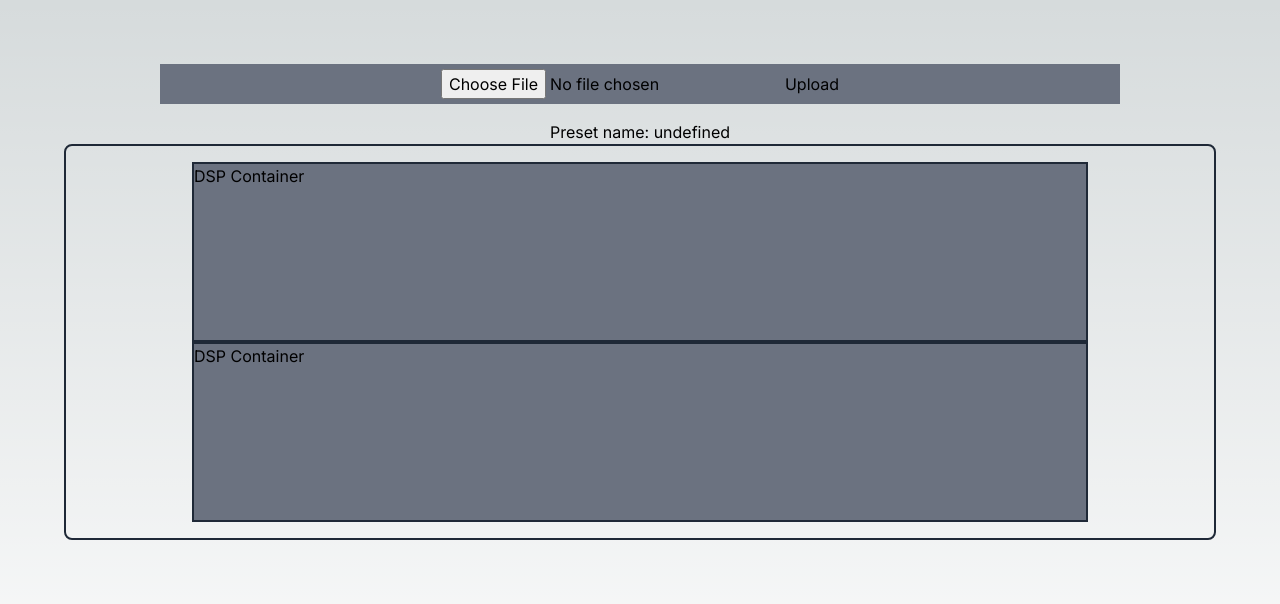
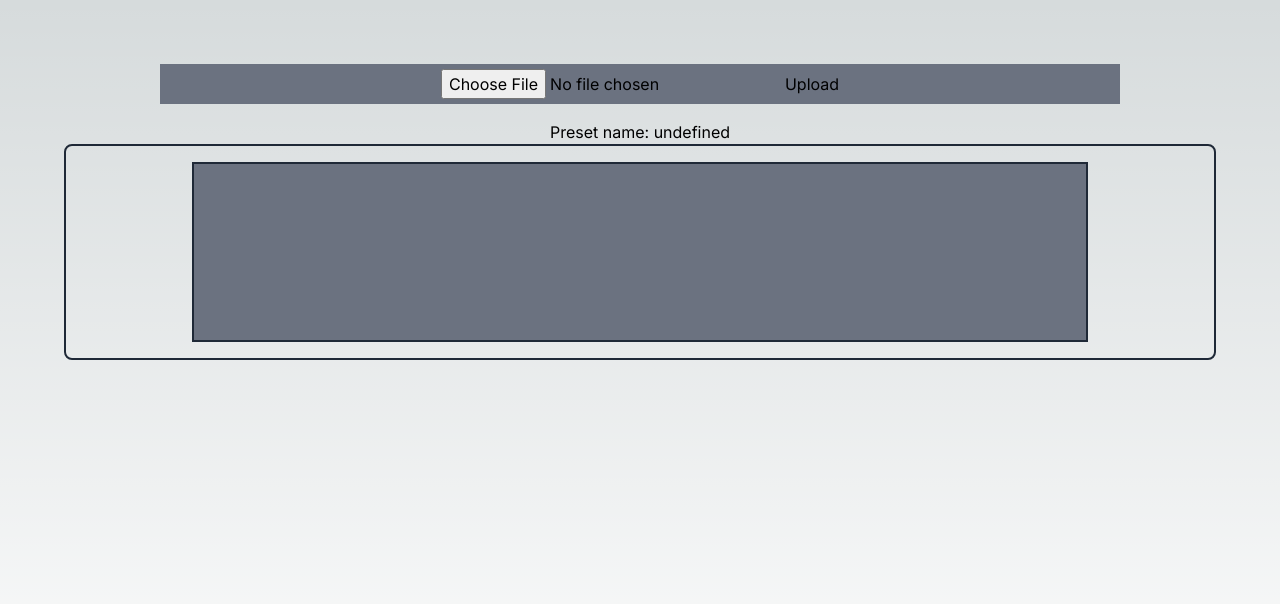
Before and after one commit to carlo-bruno/helix-toolkit, a Next.js app: page / in a window 1280 px wide. Shown: the top 604 px of the page. Built offline with nearby package versions, Linux system fonts and the light colour scheme.

Commit message:
Scaffold DSP Block, Effects block

```diff
--- a/src/components/Helix/DSPBlocks.tsx
+++ b/src/components/Helix/DSPBlocks.tsx
@@ -1 +1,14 @@
-// Fixed width or same width as Path
+import EffectBlock from "./EffectBlock";
+
+// Same width as Path
+export default function DSPBlocks({ dsp }: any) {
+  let effectBlocks = dsp?.blocks?.map((block: any, index: number) => {
+    return <EffectBlock block={block} key={index} />;
+  });
+
+  return (
+    <div className="w-full h-full flex flex-row gap-1 justify-between">
+      {effectBlocks}
+    </div>
+  );
+}
--- a/src/components/Helix/DSPContainer.tsx
+++ b/src/components/Helix/DSPContainer.tsx
@@ -1,9 +1,11 @@
 /**
- * DSP Container -> displays 1 dsp block
+ * DSP Container -> displays 1 dsp
  * @param dsp Parsed DSP object
  * children: DSPBlocks, Path both will get the {dsp}
  * Path will be displayed under DSPBlock
  */
+
+import DSPBlocks from "./DSPBlocks";
 
 // width: 128px * 7 = 896px
 // height: w / 20% = 180px                     18% | 161px looks good too
@@ -11,7 +13,8 @@
 export default function DSPContainer({ dsp }: any) {
   return (
     <div className="h-[180px] bg-gray-500 border-2 border-gray-800 w-[896px]">
-      <h2>DSP Container</h2>
+      <DSPBlocks dsp={dsp} />
+      {/* <Path dsp={dsp} /> */}
     </div>
   );
 }
--- a/src/components/Helix/EffectBlock.tsx
+++ b/src/components/Helix/EffectBlock.tsx
@@ -0,0 +1,8 @@
+export default function EffectBlock({ block }: any) {
+  console.log("🔥 EffectBlock", block);
+  return (
+    <div className="w-20 h-20 bg-blue-500">
+      <p>{`${block["@model"]}`}</p>
+    </div>
+  );
+}
--- a/src/components/Helix/PresetViewer.tsx
+++ b/src/components/Helix/PresetViewer.tsx
@@ -1,10 +1,13 @@
+import { usePresetStore } from "@/store/presetStore";
 import DSPContainer from "./DSPContainer";
 
 export default function PresetViewer() {
+  const preset = usePresetStore((state) => state.preset);
+
   return (
     <div className="w-[90%] flex flex-col justify-center items-center border-2 border-gray-800 rounded-lg p-4">
-      <DSPContainer />
-      <DSPContainer />
+      <DSPContainer dsp={preset.dsp0} />
+      {/* <DSPContainer dsp={preset.dsp1} /> */}
     </div>
   );
 }
```
